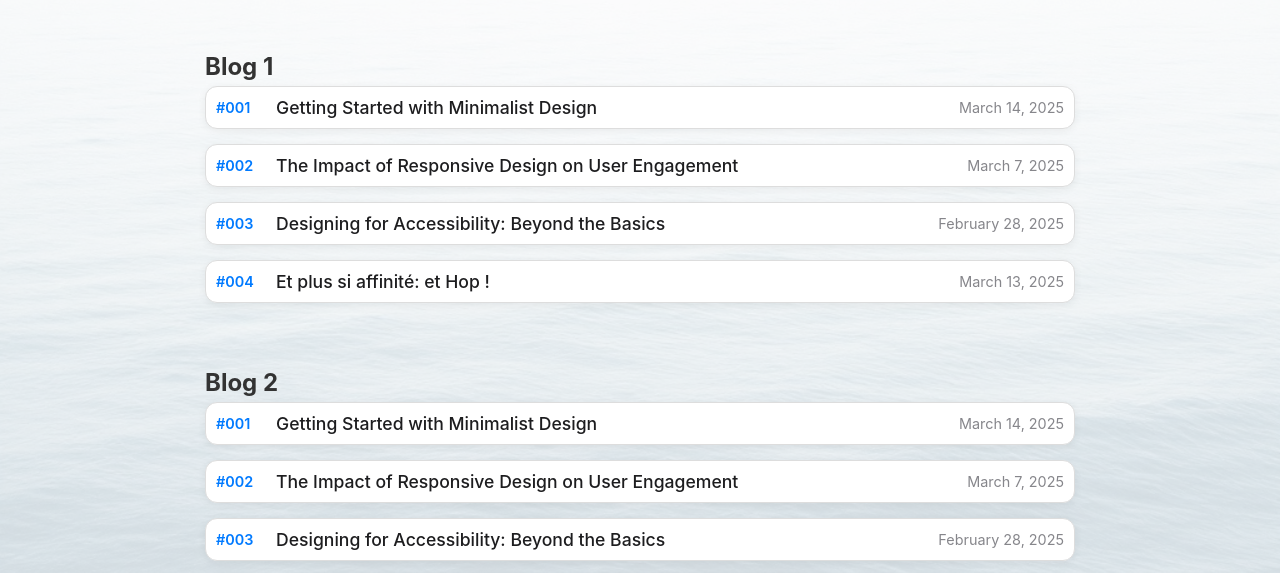
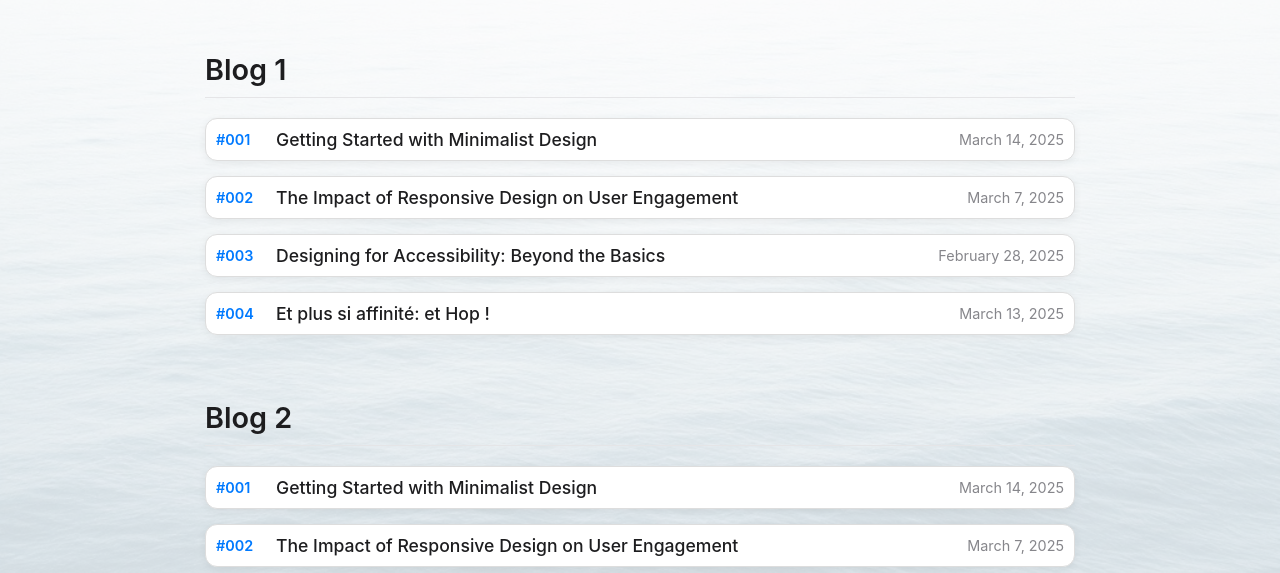
Before and after one commit to Vinc-Web-Hub/Vinc-Static-Blog, a plain HTML site: page blog-list-alt.html in a window 1280 px wide. Shown: the part 206-779 px from the top of the page. Drawn offline with Linux system fonts and the light colour scheme; a script that the page names is missing.

Commit message:
CSS blog-list

```diff
--- a/blog-list-generator.js
+++ b/blog-list-generator.js
@@ -13,7 +13,7 @@ document.addEventListener('DOMContentLoaded', async () => {
         const blogTitle = doc.querySelector('.blog-title').textContent;
         const blogSection = document.createElement('div');
         blogSection.classList.add('blog-section');
-        blogSection.innerHTML = `<h2>${blogTitle}</h2>`;
+        blogSection.innerHTML = `<h2 class="blog-title">${blogTitle}</h2>`;
 
         const posts = doc.querySelectorAll('.blog-post');
         posts.forEach(post => {
--- a/blog-list-styles-alt.css
+++ b/blog-list-styles-alt.css
@@ -15,6 +15,16 @@
     margin-bottom: 20px;
     padding: 15px;
 }
+
+.blog-title {
+    font-size: 1.8rem;
+    font-weight: 600;
+    margin-bottom: 20px;
+    color: #1d1d1f;
+    padding-bottom: 10px;
+    border-bottom: 1px solid #e5e5e7;
+}
+
 .post-panel {
     background-color: #fff;
     border-radius: 12px;
```
